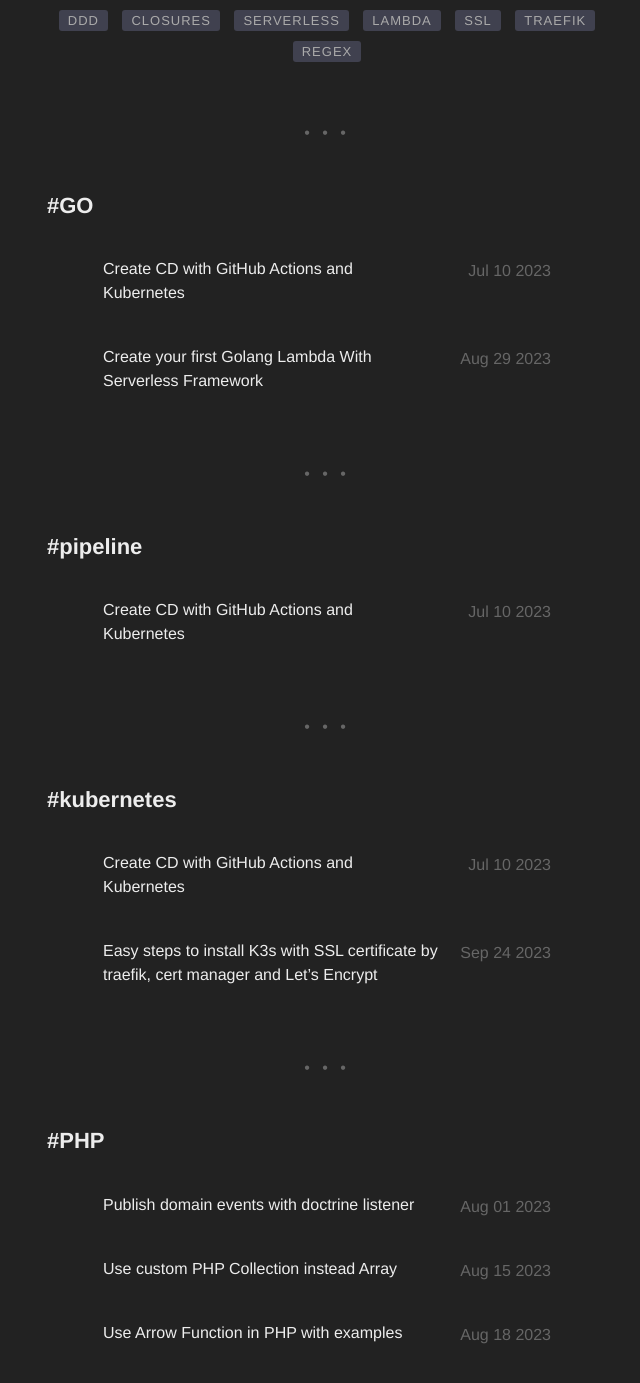
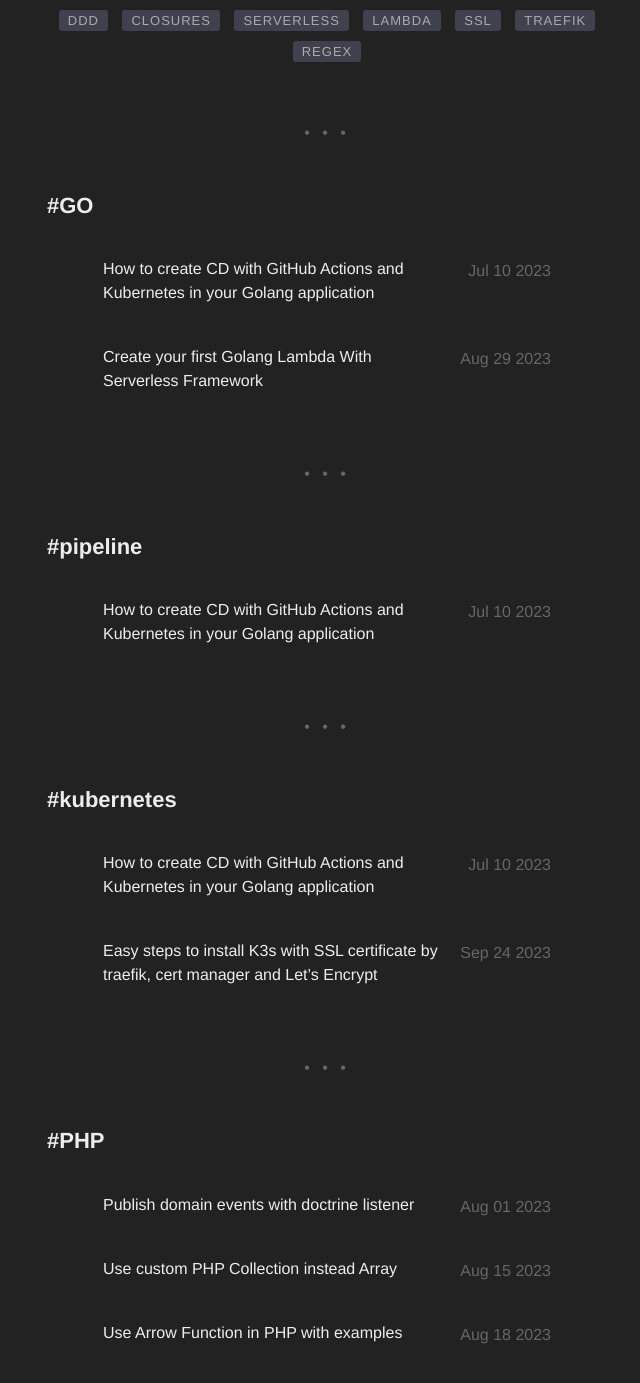
Before and after one commit to albertcolom/albertcolom.github.io, a Jekyll site: the page built from tags.html, in a window 1280 px wide and 1400 px high, scrolled down 579 px. Shown: the top 1383 px of the window, without its empty margins (313-953 px from the left). Built offline with Jekyll 4.4.1, drawn with Linux system fonts in a browser that asks for light colours; nearby versions of some CDN libraries.

Commit message:
Update post title

```diff
--- a/_posts/2023-07-10-create-cd-with-github-actions-and-Kubernetes.markdown
+++ b/_posts/2023-07-10-create-cd-with-github-actions-and-Kubernetes.markdown
@@ -1,5 +1,5 @@
 ---
-title: "Create CD with GitHub Actions and Kubernetes"
+title: "How to create CD with GitHub Actions and Kubernetes in your Golang application"
 layout: post
 date: 2023-07-10 00:00
 image: https://miro.medium.com/v2/resize:fit:4800/format:webp/1*BXSy9C4wxkygjCLJf5m7BA.jpeg
```
